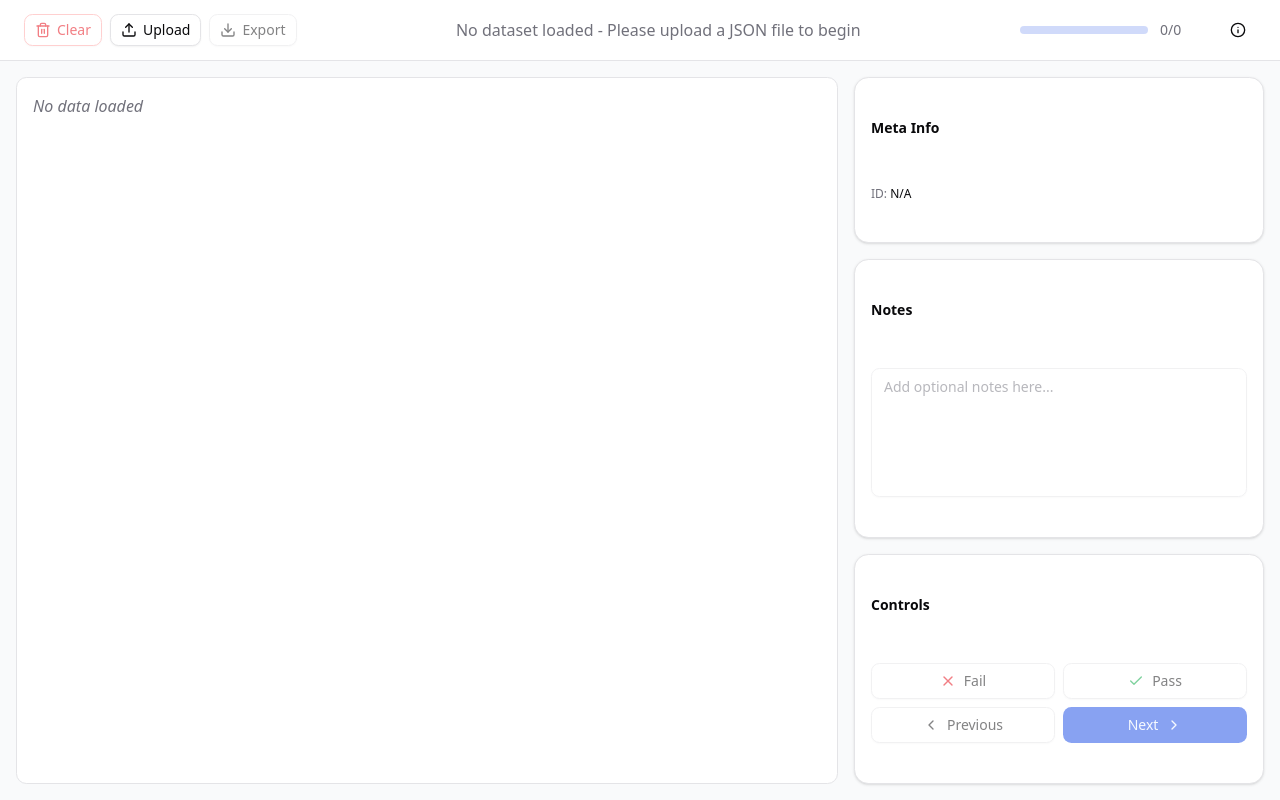
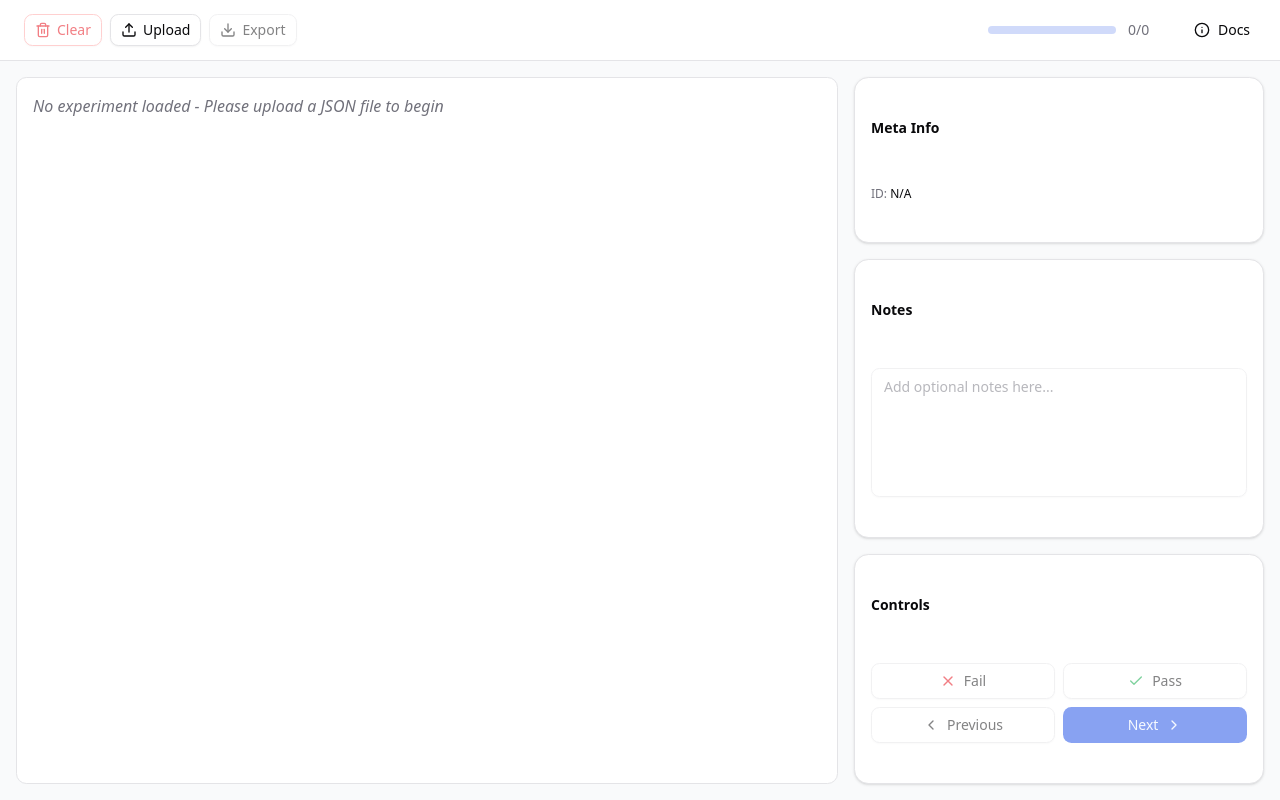
Before and after one commit to arabello/eval-annotator, a React (Vite) app: page / in a window 1280 px wide. Built offline with nearby package versions, Linux system fonts and the light colour scheme; the HTML template or start-up script is replaced by a standard one.

Commit message:
feat: Improve docs dialog

```diff
--- a/src/components/ConversationView.tsx
+++ b/src/components/ConversationView.tsx
@@ -25,7 +25,9 @@ export function ConversationView({
   return (
     <div ref={conversationRef} className="h-full overflow-auto p-4">
       {!hasData ? (
-        <p className="text-muted-foreground italic">No data loaded</p>
+        <p className="text-muted-foreground italic">
+          No experiment loaded - Please upload a JSON file to begin
+        </p>
       ) : (
         <div className="flex flex-col gap-8">
           {(currentEntry?.baseline || []).slice(0, -1).map((msg, idx) => {
--- a/src/components/InfoDialog.tsx
+++ b/src/components/DocsDialog.tsx
@@ -10,37 +10,39 @@ type Props = {
   onClose: () => void;
 };
 
-export function InfoDialog({ onClose }: Props) {
+export function DocsDialog({ onClose }: Props) {
   return (
     <Dialog open onOpenChange={(open) => !open && onClose()}>
       <DialogContent className="max-w-4xl max-h-[90vh] overflow-auto bg-white">
         <DialogHeader>
-          <DialogTitle className="text-2xl">About</DialogTitle>
+          <DialogTitle className="text-2xl">Docs</DialogTitle>
         </DialogHeader>
         <div className="space-y-4">
           <p>
-            This is a simple annotator tool for evaluating conversational-based
-            projects.
-          </p>
-          <p>
-            Within your{" "}
+            This is a minimalistic annotator tool for conversational based
+            projects to streamline the{" "}
             <a
               href="https://www.buildo.com/blog-posts/evaluation-driven-development"
               target="_blank"
               className="font-medium text-primary hover:underline"
             >
-              evaluation harness feedback loop
-            </a>
-            , you can use this tool to annotate the candidate's responses
-            (changes branch) against the baseline (main branch).
+              Evaluation Driven Development
+            </a>{" "}
+            . You can mark candidate's responses (changes branch) against the
+            baseline (main branch).
           </p>
           <p>
-            The interface to use this tool is an Experiment JSON file. An
-            experiment is a single eval suite run against a Ground Truth dataset
-            which should produce an <strong>Experiment JSON file.</strong> This
-            tool reads and overwrites the JSON file as its own application
-            state.
+            It is designed to be plugged into your existing workflow via an
+            Experiment JSON file. An experiment is a single eval suite run
+            against a Ground Truth dataset which should produce an{" "}
+            <strong>Experiment JSON file.</strong> This tool reads and
+            overwrites the JSON file as its own application state.
           </p>
+          <img
+            src={evalHarnessImg}
+            alt="Eval Harness"
+            className="max-w-full h-auto"
+          />
           <p>
             The goal is to have an overview on how the changes affected the
             conversational software and to be able to make{" "}
@@ -48,11 +50,6 @@ export function InfoDialog({ onClose }: Props) {
             or not. Because the application state leverages the JSON file, you
             can export the file and share it with others to get their feedback.
           </p>
-          <img
-            src={evalHarnessImg}
-            alt="Eval Harness"
-            className="max-w-full h-auto"
-          />
         </div>
       </DialogContent>
     </Dialog>
--- a/src/components/TopBar.tsx
+++ b/src/components/TopBar.tsx
@@ -1,8 +1,15 @@
 import { Download, InfoIcon, Trash2, Upload } from "lucide-react";
 import { useState } from "react";
-import { InfoDialog } from "./InfoDialog";
+import { DocsDialog } from "./DocsDialog";
 import { Button } from "@/components/ui/button";
 import { Progress } from "@/components/ui/progress";
+import {
+  NavigationMenu,
+  NavigationMenuList,
+  NavigationMenuItem,
+  NavigationMenuLink,
+} from "@radix-ui/react-navigation-menu";
+import { navigationMenuTriggerStyle } from "./ui/navigation-menu";
 
 interface TopBarProps {
   datasetLength: number;
@@ -54,17 +61,6 @@ export function TopBar({
           </Button>
         </div>
 
-        {/* Center: Empty space or title */}
-        <div className="flex-1 mx-8">
-          <div className="text-center">
-            {!hasData && (
-              <div className="text-muted-foreground">
-                No dataset loaded - Please upload a JSON file to begin
-              </div>
-            )}
-          </div>
-        </div>
-
         {/* Right: Progress + Info */}
         <div className="flex items-center gap-3">
           <Progress value={progressPercent} className="w-32" />
@@ -72,10 +68,24 @@ export function TopBar({
             {hasData ? `${annotatedCount}/${datasetLength}` : "0/0"}
           </span>
 
-          <Button variant="ghost" size="icon" onClick={() => setIsOpen(true)}>
-            <InfoIcon className="h-5 w-5" />
-          </Button>
-          {isOpen && <InfoDialog onClose={() => setIsOpen(false)} />}
+          <NavigationMenu>
+            <NavigationMenuList>
+              <NavigationMenuItem>
+                <NavigationMenuLink className={navigationMenuTriggerStyle()}>
+                  <Button
+                    variant="ghost"
+                    size="icon"
+                    onClick={() => setIsOpen(true)}
+                  >
+                    <InfoIcon className="h-5 w-5" />
+                    Docs
+                  </Button>
+                </NavigationMenuLink>
+              </NavigationMenuItem>
+            </NavigationMenuList>
+          </NavigationMenu>
+
+          {isOpen && <DocsDialog onClose={() => setIsOpen(false)} />}
         </div>
       </div>
     </div>
```
Also changed, not shown: src/assets/eval-harness.png.
